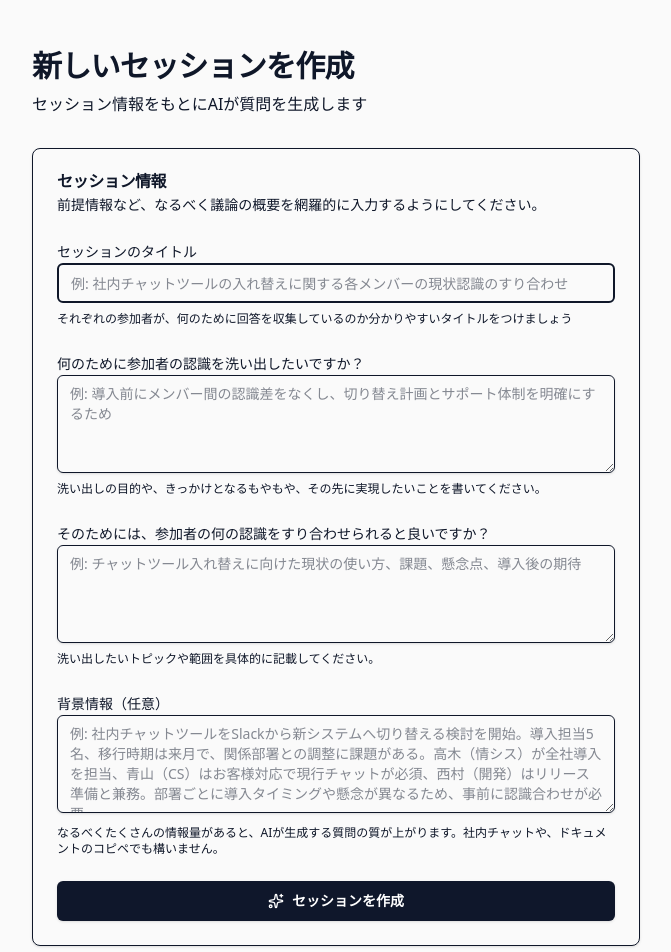
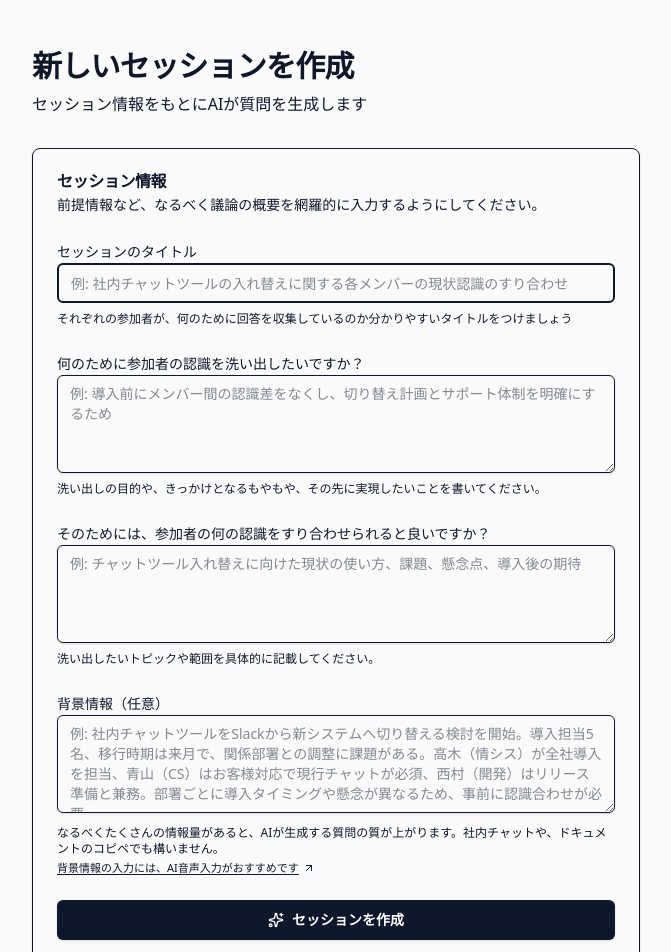
Before and after one commit to blu3mo/cartographer, a Next.js app: page /sessions/new in a window 1280 px wide. Shown: the top 952 px of the page, without its empty margins (304-975 px from the left). Built offline with nearby package versions, Linux system fonts and the light colour scheme.

Commit message:
背景情報入力の案内リンクを追加

```diff
--- a/app/sessions/new/page.tsx
+++ b/app/sessions/new/page.tsx
@@ -3,7 +3,7 @@
 import { Suspense, useCallback, useEffect, useRef, useState } from "react";
 import { useRouter, useSearchParams } from "next/navigation";
 import axios from "axios";
-import { Lightbulb, Loader2, Sparkles } from "lucide-react";
+import { ArrowUpRight, Lightbulb, Loader2, Sparkles } from "lucide-react";
 
 import { Button } from "@/components/ui/Button";
 import {
@@ -234,8 +234,21 @@ function NewSessionContent() {
               className="flex w-full rounded-md border border-input bg-transparent px-3 py-2 text-sm shadow-sm placeholder:text-muted-foreground focus-visible:outline-none focus-visible:ring-1 focus-visible:ring-ring disabled:cursor-not-allowed disabled:opacity-50 resize-y"
               placeholder="例: 社内チャットツールをSlackから新システムへ切り替える検討を開始。導入担当5名、移行時期は来月で、関係部署との調整に課題がある。高木（情シス）が全社導入を担当、青山（CS）はお客様対応で現行チャットが必須、西村（開発）はリリース準備と兼務。部署ごとに導入タイミングや懸念が異なるため、事前に認識合わせが必要..."
             />
-                <p className="text-xs text-muted-foreground">
+            <p className="text-xs text-muted-foreground space-y-1">
+              <span className="block">
                 なるべくたくさんの情報量があると、AIが生成する質問の質が上がります。社内チャットや、ドキュメントのコピペでも構いません。
+              </span>
+              <span className="block text-[11px] text-muted-foreground/80">
+                <a
+                  href="https://scrapbox.io/baisoku-kaigi/%E3%80%8C%E8%A3%9C%E8%B6%B3%E6%83%85%E5%A0%B1%E3%80%8D%E3%82%92%E3%81%9F%E3%81%8F%E3%81%95%E3%82%93%E6%9B%B8%E3%81%8F%E3%81%9F%E3%82%81%E3%81%AB%E9%9F%B3%E5%A3%B0%E5%85%A5%E5%8A%9B%E3%82%92%E6%B4%BB%E7%94%A8%E3%81%99%E3%82%8B"
+                  target="_blank"
+                  rel="noreferrer"
+                  className="inline-flex items-center gap-1 underline underline-offset-2"
+                >
+                  背景情報の入力には、AI音声入力がおすすめです
+                  <ArrowUpRight className="h-3 w-3" aria-hidden="true" />
+                </a>
+              </span>
             </p>
           </div>
 
```
Lines whose indentation alone changed are shown as unchanged.
